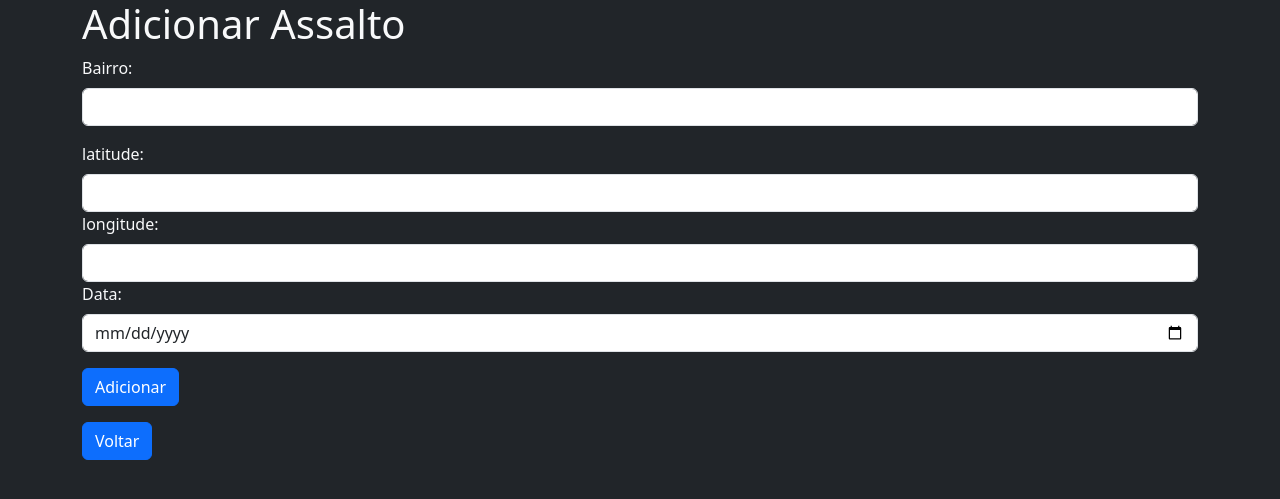
After one commit to Davilt4/jp-heatmap-assaltos, a Flask app: page /adicionar_assalto in a window 1280 px wide. The commit adds this page. Shown: the top 499 px of the page. Run offline with Flask 3, Linux system fonts and the light colour scheme; parts of the project's set-up code (start-up, migrations or seed data) failed here and were passed over.

Commit message:
🚧 feat: Add assaltos

```diff
--- a/app/views.py
+++ b/app/views.py
@@ -1,5 +1,5 @@
 from app.main import app
-from flask import render_template,url_for,jsonify
+from flask import render_template,url_for,jsonify,request
 from data.dados import porcentagem_bairros,data_com_mais_assaltos,data,carregar_dados_por_ano
 
 @app.route("/")
@@ -10,6 +10,10 @@ def home():
 def estatisticas():
     return render_template("estatisticas.html", porcentagem_bairros=porcentagem_bairros(), dicionario_fatiado=data_com_mais_assaltos())
 
+@app.route('/adicionar_assalto')
+def adicionar_assalto():
+    return render_template("adicionar_assalto.html")
+
 @app.route('/dados_json')
 def dados_json():
     dados_json = data[['Latitude', 'Longitude', 'Bairro']].to_dict(orient='records')
--- a/data/dados_assaltos_ficticios_simples.csv
+++ b/data/dados_assaltos_ficticios_simples.csv
@@ -100,3 +100,15 @@ Data,Bairro,Tipo de Crime,Latitude,Longitude
 2023-06-08,Centro,Assalto,-7.17836,-34.887054
 2023-07-10,Mangabeira,Assalto,-7.159571,-34.888851
 2024-10-09,Bancários,Assalto,-7.146985813276585,-34.84807889999999
+2022-01-14,Mangabeira,Assalto,-7.226589,-34.885741
+2022-03-19,Tambaú,Assalto,-7.215326,-34.886551
+2022-06-11,Bessa,Assalto,-7.198332,-34.920321
+2022-08-05,Centro,Assalto,-7.245194,-34.907651
+2022-10-22,Cabo Branco,Assalto,-7.220951,-34.890017
+2022-12-19,Manaíra,Assalto,-7.172049,-34.902731
+2024-02-09,Bancários,Assalto,-7.201985,-34.876494
+2024-05-24,Altiplano,Assalto,-7.181456,-34.894015
+2024-07-12,Centro,Assalto,-7.217623,-34.917114
+2024-08-18,Mangabeira,Assalto,-7.231987,-34.905821
+2024-09-10,Bessa,Assalto,-7.202358,-34.923475
+2024-10-09,Bancários,Assalto,-7.146986,-34.848079
--- /dev/null
+++ b/templates/adicionar_assalto.html
@@ -0,0 +1,39 @@
+<!DOCTYPE html>
+<html lang="pt-br">
+<head>
+    <meta charset="UTF-8">
+    <meta name="viewport" content="width=device-width, initial-scale=1.0">
+    <title>Adicionar Assalto</title>
+    <link href="https://cdn.jsdelivr.net/npm/bootstrap@5.3.3/dist/css/bootstrap.min.css" rel="stylesheet" integrity="sha384-QWTKZyjpPEjISv5WaRU9OFeRpok6YctnYmDr5pNlyT2bRjXh0JMhjY6hW+ALEwIH" crossorigin="anonymous">
+</head>
+<body class="bg-dark text-light">
+    <div class="container">
+
+        <h1>Adicionar Assalto</h1>
+        <form action="" method="POST">
+            <div class="mb-3">
+                <label for="bairro" class="form-label">Bairro:</label>
+                <input type="text" class="form-control" id="bairro" name="bairro">
+            </div>
+            <div >
+                <label for="latitude" class="form-label">latitude:</label>
+                <input type="text" class="form-control" id="latitude" name="latitude">
+
+                <label for="longitude" class="form-label">longitude: </label>
+                <input type="text" class="form-control" id="longitude" name="longitude">
+            </div>
+            <div class="mb-3">
+                <label for="data" class="form-label">Data:</label>
+                <input type="date" class="form-control" id="data" name="data">
+            </div>
+            <button type="submit" class="btn btn-primary">Adicionar</button>
+        </form>
+
+        <a href="{{ url_for('home') }}" class="btn btn-primary mt-3">Voltar</a>
+
+    </div>
+
+
+    <script src="https://cdn.jsdelivr.net/npm/bootstrap@5.3.3/dist/js/bootstrap.bundle.min.js"></script>
+</body>
+</html>
--- a/templates/home.html
+++ b/templates/home.html
@@ -12,6 +12,7 @@
         <h3 class="text-center">Heatmap de Assaltos em João Pessoa</h3>
         <a href="{{ url_for('estatisticas') }}" class="btn btn-primary">Estatísticas</a>
         <a href="{{ url_for('dados_json') }}" class="btn btn-primary">Dados</a>
+        <a href="{{ url_for('adicionar_assalto') }}" class="btn btn-primary">Adicionar Assalto</a>
     </nav>
 
     <div class="text-center dropdown mb-3">
```
Also changed, not shown: 1 other file.
